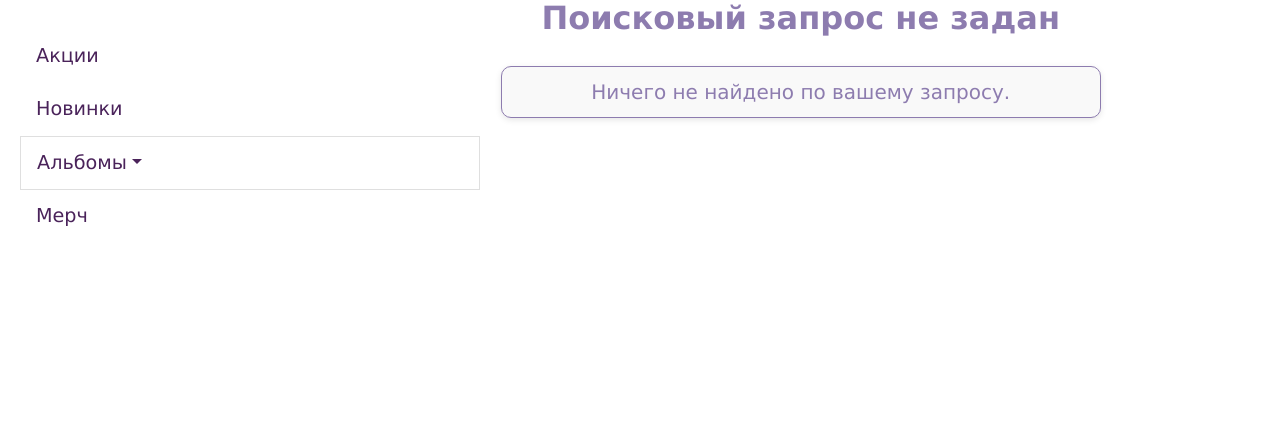
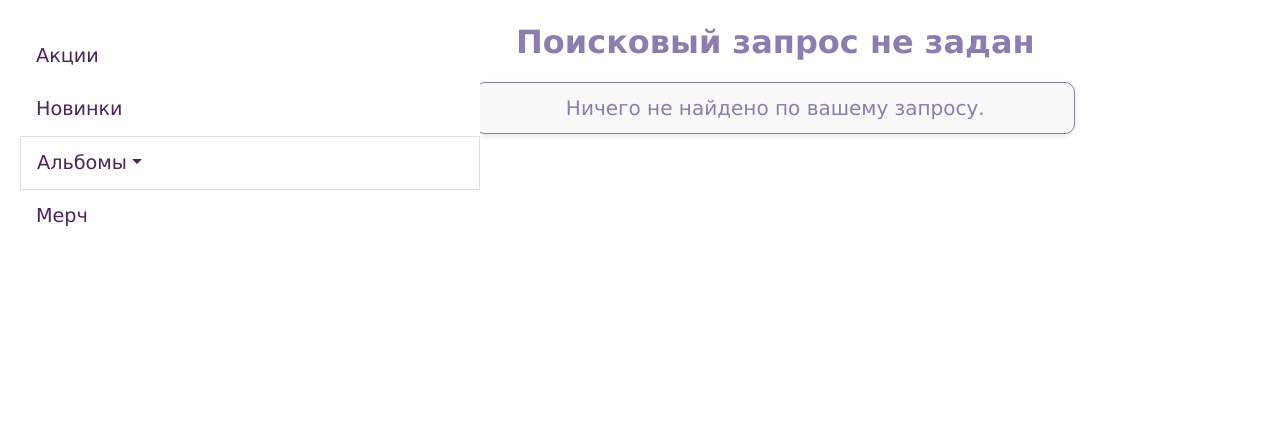
Before and after one commit to qweriikk/graduation_project, a Django app: page /search/ in a window 1280 px wide. Shown: the part 194-628 px from the top of the page. Run offline with Django 5.2, Linux system fonts and the light colour scheme; grey boxes are pictures that could not be loaded.

Commit message:
исправление ошибок (и походу все готово)

```diff
--- a/Shop/Kshop/Polls/models.py
+++ b/Shop/Kshop/Polls/models.py
@@ -47,7 +47,7 @@ class Order(models.Model):
     card_number = models.CharField("Номер карты", max_length=19, blank=True)
     total_price = models.DecimalField("Сумма заказа", max_digits=10, decimal_places=2, default=0)
     created_at = models.DateTimeField(auto_now_add=True)
-    status = models.CharField("Статус", max_length=20, choices=ORDER_STATUS_CHOICES, default='created')  # <-- добавлено
+    status = models.CharField("Статус", max_length=20, choices=ORDER_STATUS_CHOICES, default='created')
 
     def __str__(self):
         return f"Заказ #{self.id} ({self.get_status_display()})"
--- a/Shop/Kshop/Polls/templates/Polls/favorites.html
+++ b/Shop/Kshop/Polls/templates/Polls/favorites.html
@@ -62,7 +62,7 @@
               <div class="row">
                 <label class="fs-2 fw-bold text-center qq">Избранные товары</label>
               </div>
-              <div class="row row-cols-3 g-3"> <!-- g-3 = отступы между карточками -->
+              <div class="row row-cols-3 g-3">
                 {% if favorites %}
                   {% for fav in favorites %}
                     <div class="col">
--- a/Shop/Kshop/Polls/templates/Polls/search_results.html
+++ b/Shop/Kshop/Polls/templates/Polls/search_results.html
@@ -1,13 +1,18 @@
+{% extends "Polls/base.html" %}
 {% load static %}
-<!doctype html>
-<html lang="ru">
-  <head>
-    <meta charset="utf-8">
-    <title>Результаты поиска</title>
-    <meta name="viewport" content="width=device-width, initial-scale=1">
-    <link href="https://cdn.jsdelivr.net/npm/bootstrap@5.0.2/dist/css/bootstrap.min.css" rel="stylesheet">
-    <link rel="stylesheet" href="{% static 'Polls/styles.css' %}">
+
+{% block content %}
 <style>
+  .card {
+  width: 23rem;
+  margin-top: 30px;
+  border: 2px solid #8d7caf;
+  background-color: white;
+  border-radius: 10px;
+  overflow: hidden;
+  box-shadow: 0 4px 8px rgba(0, 0, 0, 0.05);
+  }
+
   .no-results-message {
   border: 1px solid #8d7caf;
   padding: 10px 20px;
@@ -21,58 +26,14 @@
   margin: 10px auto 0;
   }
 </style>
-  </head>
-  <body>
-    <nav class="navbar navbar-light bg-light py-4" style="width: 100%;">
-      <div class="container">
-        <a class="navbar-brand" href="{% url 'main' %}">
-          <img class="img-fluid me-1" src="{% static 'img/logo3.png' %}" width="120px" height="100px">
-        </a>
-        <div class="container-fluid">
-          <form class="d-flex" method="get" action="{% url 'search_results' %}">
-            <input class="form-control me-2" type="search" name="q" placeholder="Поиск" aria-label="Поиск">
-            <button class="btn" type="submit">
-              <img style="width: 30px; height: 30px;" src="{% static 'img/search.png' %}" />
-            </button>
-          </form>
-        </div>
-      </div>
-      <div class="header_knob">
-        <div class="container">
-          <a class="navbar-brand" href="#exampleModalToggle" data-bs-toggle="modal">
-            <img class="img-fluid me-4" src="{% static 'img/avatar.png' %}" width="40px" height="40px">
-          </a>
-          <a class="navbar-brand" href="{% url 'favorites' %}">
-            <img class="img-fluid me-4" src="{% static 'img/like.png' %}" width="40px" height="40px">
-          </a>
-          <a class="navbar-brand" href="#exampleModalToggle3" data-bs-toggle="modal">
-            <img class="img-fluid me-4" src="{% static 'img/basket.png' %}" width="50px" height="50px">
-          </a>
-        </div>
-      </div>
-    </nav>
 
     <div class="row">
-      <!-- Sidebar -->
-      <div class="container col-3 marginleft mt-3">
-        <div class="list-group col">
-          <a class="dropdown-item" href="{% url 'stocks' %}">Акции</a>
-          <a class="dropdown-item" href="{% url 'main' %}">Новинки</a>
-          <a class="list-group-item dropdown-toggle" id="dropdownMenuLink" data-bs-toggle="dropdown" aria-expanded="false" href="#">Альбомы</a>
-          <ul class="dropdown-menu">
-            <li><a class="dropdown-item" href="{% url 'seventeen' %}">Seventeen</a></li>
-            <li><a class="dropdown-item" href="{% url 'category_view' 'enhypen' %}">Enhypen</a></li>
-            <li><a class="dropdown-item" href="{% url 'straykids' %}">Stray Kids</a></li>
-          </ul>
-          <a class="dropdown-item" href="{% url 'merch' %}">Мерч</a>
-        </div>
-      </div>
 
-      <!-- Content -->
-      <div class="row col-9">
+      <!-- Основной контент -->
+      <div class="row col-12">
         <div class="content">
-          <div class="row">
-            <label class="fs-2 fw-bold text-center qq mb-3">
+          <div class="row mb-3">
+            <label class="fs-2 fw-bold text-center qq">
               {% if query %}
                 Результаты поиска по запросу: "{{ query }}"
               {% else %}
@@ -88,15 +49,15 @@
           {% endif %}
 
           {% if products %}
-            <div class="row row-cols-3 g-4">
+            <div class="row row-cols-3 g-0">
               {% for product in products %}
                 <div class="col">
-                  <div class="card h-100" style="width: 16rem;">
+                  <div class="card h-100">
                     <a href="{% url 'post-detail' product.id %}" class="text-decoration-none">
-                      <img src="{{ product.photo.url }}" class="card-img-top" alt="{{ product.title }}" style="height: 180px; object-fit: contain;">
+                      <img src="{{ product.photo.url }}" class="card-img-top" alt="{{ product.title }}" style="height: 220px; object-fit: contain;">
                       <div class="card-body text-center p-3">
                         <h5 class="card-title text-purple mb-2" style="font-size: 1.1rem;">{{ product.title }}</h5>
-                        <p class="fw-bold text-purple mb-0" style="font-size: 1rem;">{{ product.price }} руб.</p>
+                        <p class="fw-bold mm text-purple mb-0" style="font-size: 1rem;">{{ product.price }} руб.</p>
                       </div>
                     </a>
                   </div>
@@ -107,7 +68,5 @@
         </div>
       </div>
     </div>
-
-    <script src="https://cdn.jsdelivr.net/npm/bootstrap@5.0.2/dist/js/bootstrap.bundle.min.js"></script>
-  </body>
-</html>
+    {% endblock %}
+  </div>
```
Also changed, not shown: Shop/Kshop/db.sqlite3, Shop/Kshop/media/images/svt12_U5h9eKv.jpg (added). Lines whose indentation alone changed are shown as unchanged.
